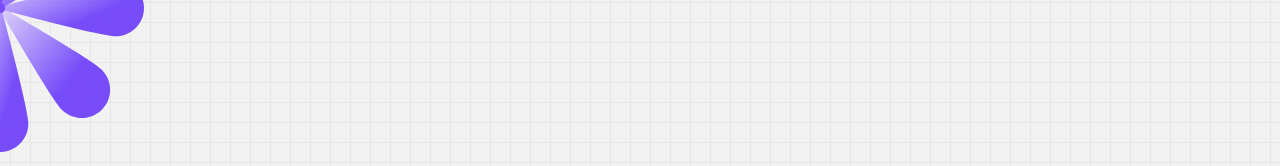
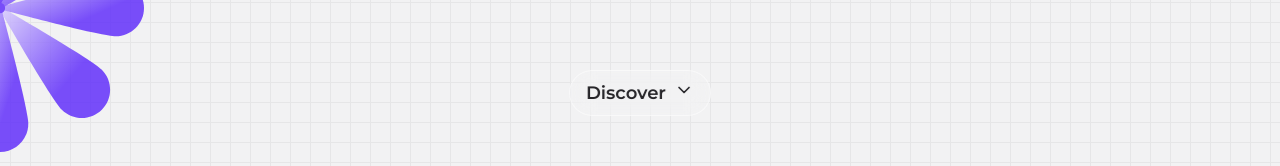
Before and after one commit to 5hurik41/Portfolio-Arabefam, a Vue app: page / in a window 1280 px wide. Shown: the part 628-794 px from the top of the page. Built offline with nearby package versions, Linux system fonts and the light colour scheme; the HTML template or start-up script is replaced by a standard one.

Commit message:
ui: add button discover :art:

```diff
--- a/src/components/sections/HeroSection.vue
+++ b/src/components/sections/HeroSection.vue
@@ -1,4 +1,5 @@
 <script setup lang="ts">
+import Button from '../ui/Button.vue'
 import Flower from '../ui/Flower.vue'
 import Grid from '../ui/Grid.vue'
 import HeroTitle from '../ui/HeroTitle.vue'
@@ -9,4 +10,7 @@ import HeroTitle from '../ui/HeroTitle.vue'
   <Flower class="w-52 md:w-64 lg:w-72 absolute bottom-5 left-0 -translate-x-1/2 opacity-80" />
   <Flower class="w-60 md:w-80 lg:w-96 absolute top-10 right-0 translate-x-1/2 opacity-80" />
   <HeroTitle />
+  <footer class="absolute bottom-14 left-1/2 -translate-x-1/2">
+    <Button />
+  </footer>
 </template>
--- /dev/null
+++ b/src/components/ui/Button.vue
@@ -0,0 +1,23 @@
+<script setup lang="ts"></script>
+
+<template>
+  <button
+    class="flex gap-2 justify-center items-center text-lg font-semibold px-4 py-2 bg-white/10 backdrop-blur-md border border-white/50 rounded-full"
+  >
+    <span> Discover </span>
+    <svg
+      xmlns="http://www.w3.org/2000/svg"
+      width="24"
+      height="24"
+      viewBox="0 0 24 24"
+      fill="none"
+      stroke="currentColor"
+      stroke-width="2"
+      stroke-linecap="round"
+      stroke-linejoin="round"
+      class="w-5 h-5 animate-bounce mt-1"
+    >
+      <path d="m6 9 6 6 6-6" />
+    </svg>
+  </button>
+</template>
```
